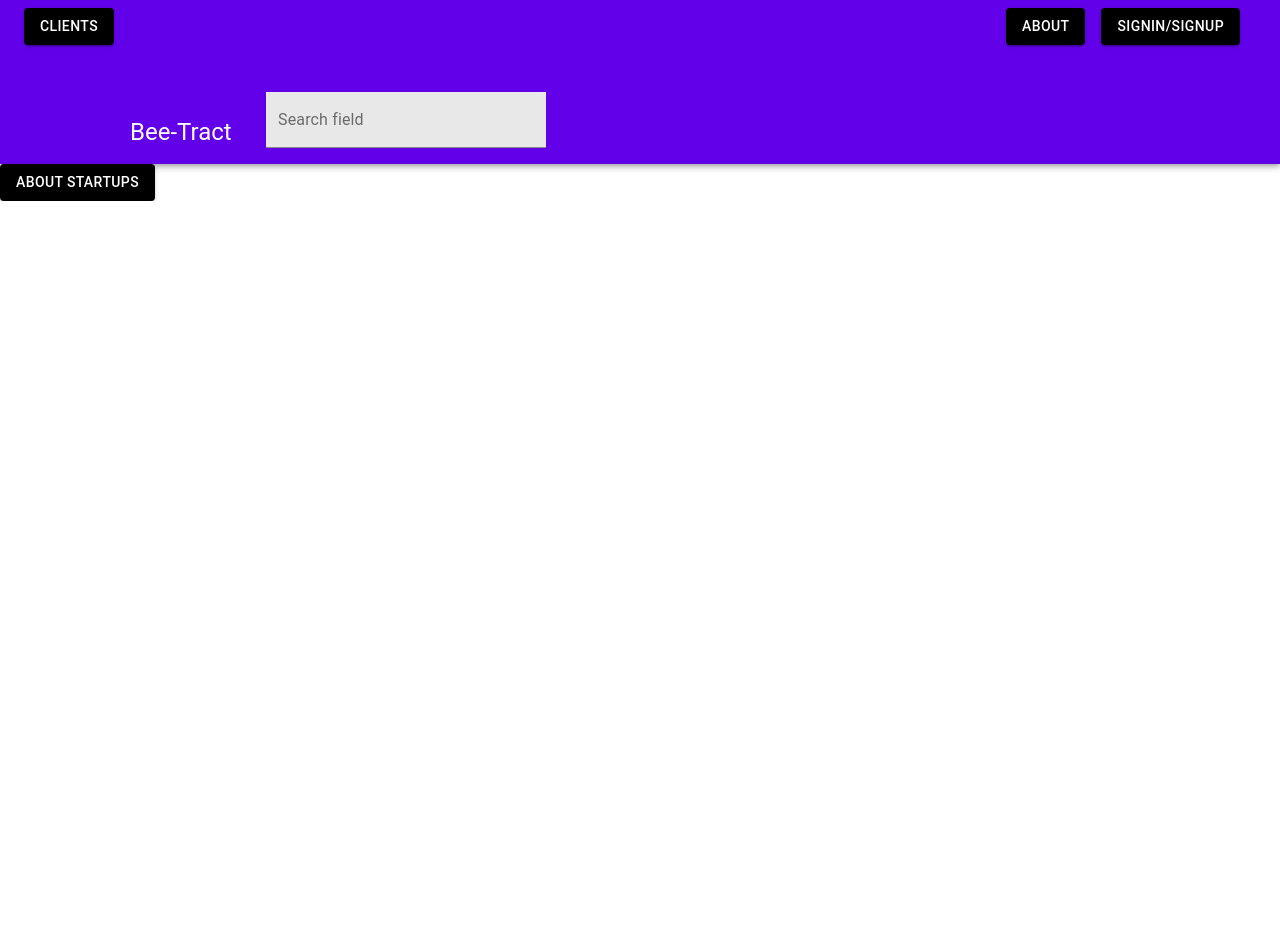
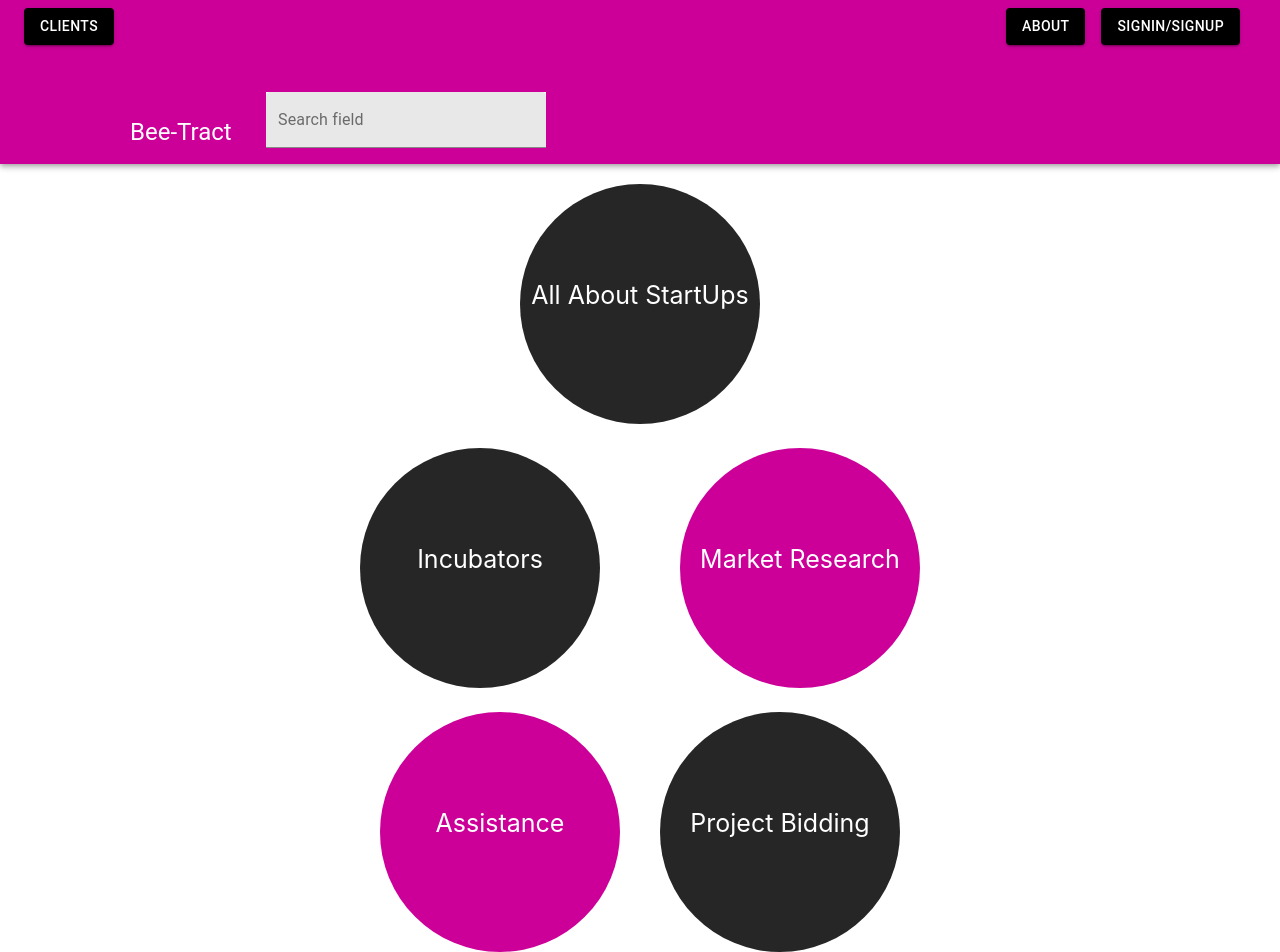
Before and after one commit to harshitgrover12/beetract-webapp, a React (Create React App) app: page / in a window 1280 px wide. Shown: the top 952 px of the page. Before the commit the page ends 800 px from the top, so only its background shows below. Built offline with nearby package versions, Linux system fonts and the light colour scheme.

Commit message:
circles added properly and about startups page also

```diff
--- a/package.json
+++ b/package.json
@@ -13,6 +13,7 @@
     "react-redux": "^7.2.0",
     "react-router-dom": "^5.2.0",
     "react-scripts": "3.4.1",
+    "react-shapes": "^0.1.0",
     "redux": "^4.0.5"
   },
   "scripts": {
--- a/src/App.scss
+++ b/src/App.scss
@@ -26,7 +26,7 @@
 }
 
 .App-link {
-    color: #6200ea;
+    color: #CC0099;
 }
 
 @keyframes App-logo-spin {
@@ -68,7 +68,7 @@
         flex-direction: column;
         justify-content: center;
         height: 96%;
-        background-color: #6200ea;
+        background-color: #CC0099;
         width: 100%;
         position: absolute;
         right: -34%;
@@ -106,13 +106,13 @@
     font-size: 21px;
     padding: 5px 20px;
     border: 0;
-    background-color: #6200ea;
+    background-color: #CC0099;
     color: #fff;
     border-radius: 3px;
     transition: all 250ms ease-in-out;
     cursor: pointer;
     &:hover {
-        background-color: #6200ea;
+        background-color: #CC0099;
     }
     &:focus {
         outline: none;
--- /dev/null
+++ b/src/Components/Circles/Circles.css
@@ -0,0 +1,8 @@
+.container .row {
+    margin: 20px;
+    text-align: center;
+}
+
+.container .row img {
+    margin: 0 20px;
+}
--- a/src/Components/Circles/Circles.jsx
+++ b/src/Components/Circles/Circles.jsx
@@ -1,15 +1,59 @@
 import React,{Component} from 'react';
 import Button from '@material-ui/core/Button';
+import {Circle } from 'react-shapes';
+import img from './hello.png';
+import './Circles.css'
 class Circles extends Component{
     render(){
         return(
             <div>
+            <div class="container">
+  <div class="row">
+        <a href="/aboutStartups">
+        <svg width="240" height="240">
+            <circle cx="120" cy="120" r="120"  fill="#262626" />
+                <text x="120" y="120" text-anchor="middle"fill="white" style={{fontSize:25}}>
+                 All About StartUps
+                </text>
+        </svg></a>
 
-                <Button variant="contained" color="primary"href="/aboutStartups">
-                About Startups
-                </Button>
+    </div>
+    <div class="row">
 
-            </div>
+     <svg width="240" height="240"  style={{paddingRight:80}}>
+            <circle cx="120" cy="120" r="120"  fill="#262626" />
+                <text x="120" y="120" text-anchor="middle"style={{fontSize:25}} fill="white" >
+                Incubators
+                </text>
+        </svg>
+       <svg width="240" height="240">
+            <circle cx="120" cy="120" r="120"  fill="#CC0099" />
+                <text x="120" y="120" text-anchor="middle"fill="white"style={{fontSize:25}} >
+                Market Research
+                </text>
+        </svg>
+    </div>
+    <div class="row">
+        <svg width="240" height="240" style={{paddingRight:40}}>
+            <circle cx="120" cy="120" r="120"  fill="#CC0099" />
+                <text x="120" y="120" text-anchor="middle"fill="white" style={{fontSize:25}}>
+                 Assistance
+                </text>
+        </svg>
+       <svg width="240" height="240" >
+            <circle cx="120" cy="120" r="120"  fill="#262626" />
+                <text x="120" y="120" text-anchor="middle" fill="white"style={{fontSize:25}}>
+                 Project Bidding
+                </text>
+        </svg>
+    </div>
+    </div>
+
+      </div>
+
+
+
+
         )
     }
 }
--- a/src/Components/Navbar/Navbar.jsx
+++ b/src/Components/Navbar/Navbar.jsx
@@ -23,7 +23,7 @@ import './Navbar.css';
     alignItems: 'flex-start',
     paddingTop: theme.spacing(1),
     paddingBottom: theme.spacing(2),
-    backgroundColor:deepPurple['A700'],
+    backgroundColor:'#CC0099',
   },
   title: {
     flexGrow: 2,
--- a/src/Components/login/style.scss
+++ b/src/Components/login/style.scss
@@ -44,10 +44,10 @@
                     border-radius: 4px;
                     margin-bottom: 15px;
                     transition: all 250ms ease-in-out;
-                    box-shadow: 0px 0px 12px 0.8px#6200ea;
+                    box-shadow: 0px 0px 12px 0.8px#CC0099;
                     &:focus {
                         outline: none;
-                        box-shadow: 0px 0px 12px 0.8px#6200ea;
+                        box-shadow: 0px 0px 12px 0.8px#CC0099;
                     }
                 }
             }
```
Also changed, not shown: src/Components/Circles/hello.png (added), 1 other file (tests, documents, lock files or other folders).
